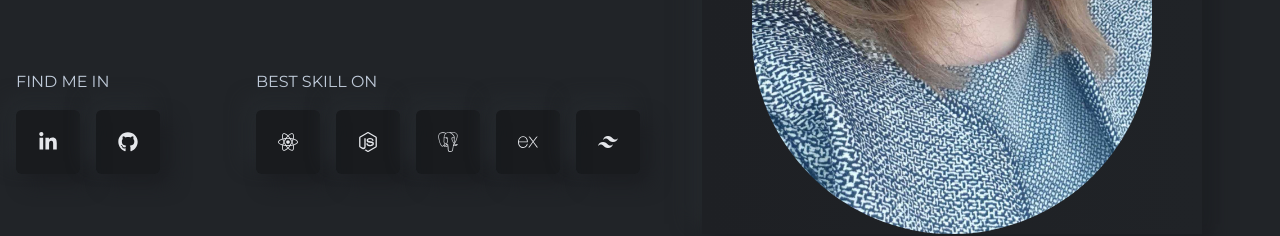
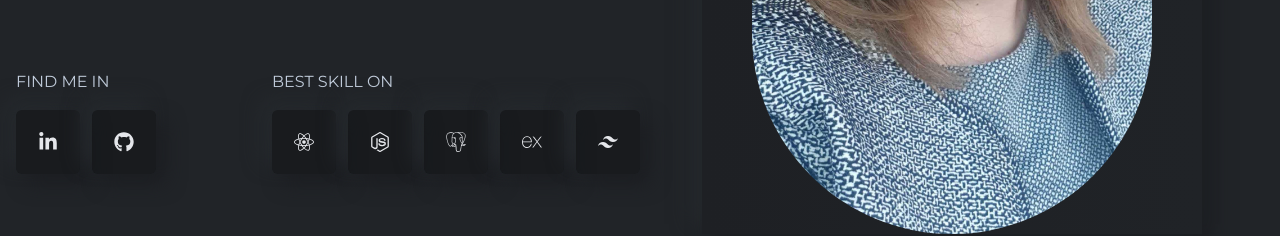
Before and after one commit to Bahare09/portfolio-Bahare, a React (Create React App) app in the folder portfolio/: page / in a window 1280 px wide. Shown: the part 502-738 px from the top of the page. Built offline with nearby package versions, Linux system fonts and the light colour scheme.

Commit message:
change gap between media section

```diff
--- a/portfolio/src/components/banner/Media.jsx
+++ b/portfolio/src/components/banner/Media.jsx
@@ -20,10 +20,10 @@
   const tailwindUrl = "https://tailwindcss.com/";
 
   return (
-    <div className="flex flex-col xl:flex-row gap-6 lgl:gap-0 justify-between">
+    <div className="flex flex-col xl:flex-row gap-6 lgl:gap-10 justify-between">
       <div>
         <h2 className="text-base uppercase font-titleFont mb-4">Find me in</h2>
-        <div className="flex gap-4">
+        <div className="flex gap-3">
           <a
             href={linkedinUrl}
             target="_blank"
@@ -46,7 +46,7 @@
         <h2 className="text-base uppercase font-titleFont mb-4">
           BEST SKILL ON
         </h2>
-        <div className="flex gap-4">
+        <div className="flex gap-3">
           {/* Add links to your skills and languages */}
           <a
             href={reactUrl}
```
